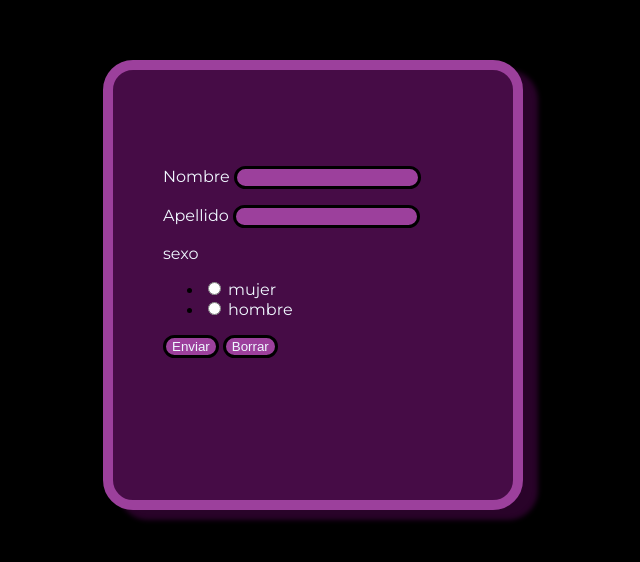
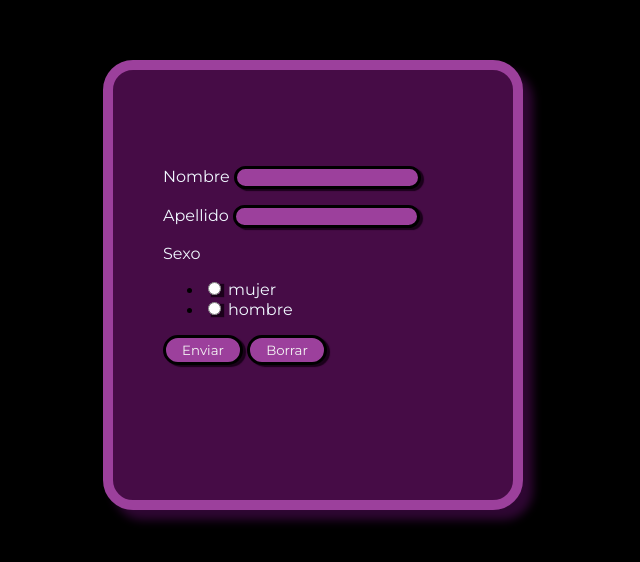
Before and after one commit to guidomarchi/cursoreact, a plain HTML site: page modulo 1/unidad 3/formulariodelejemplo.html in a window 1280 px wide. Shown: the whole page, without its empty margins (327-967 px from the left). Drawn offline with Linux system fonts and the light colour scheme.

Commit message:
agrego detalles

```diff
--- a/modulo 1/unidad 3/estiloformulario.css
+++ b/modulo 1/unidad 3/estiloformulario.css
@@ -8,7 +8,7 @@
     padding-top: 80px;
     border: 10px solid rgb(156, 64, 156);
     border-radius: 30px;
-    box-shadow: 15px 10px 5px rgb(41, 3, 41);
+    box-shadow: 10px 10px 10px rgb(47, 7, 51);
 
 }
 
@@ -16,6 +16,7 @@ input{
     border: 3px solid rgb(0, 0, 0);
     border-radius: 40px;
     background-color: rgb(156, 64, 156);
+    box-shadow: 3px 2px 1px rgb(26, 1, 26);
 }
 
 label{
@@ -28,5 +29,9 @@ body{
 }
 
 .botones{
-    color: aliceblue;
+    color: whitesmoke;
+    font-family: 'Montserrat', sans-serif;
+    margin: auto;
+    width: 80px;
+    height: 30px;
 }
--- a/modulo 1/unidad 3/formulariodelejemplo.html
+++ b/modulo 1/unidad 3/formulariodelejemplo.html
@@ -23,7 +23,7 @@
                 <label for="ape">Apellido</label>
                 <input type="text" name="apellido">
             </p>
-            <label for="sexo">sexo</label>
+            <label for="sexo">Sexo</label>
             <ul>
                 <li>
                     <input type="radio" name="sexo" value="mujer">
```
